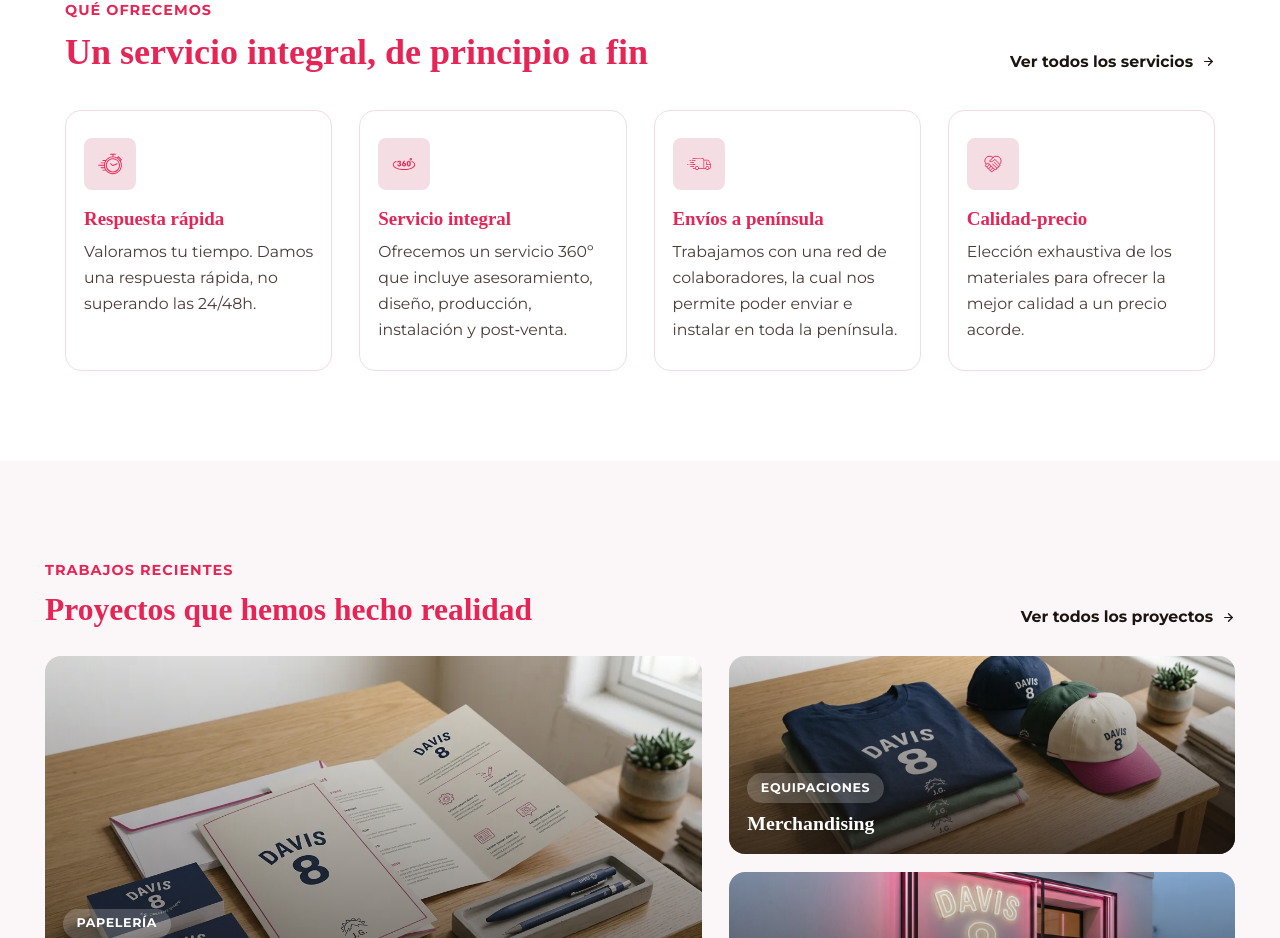
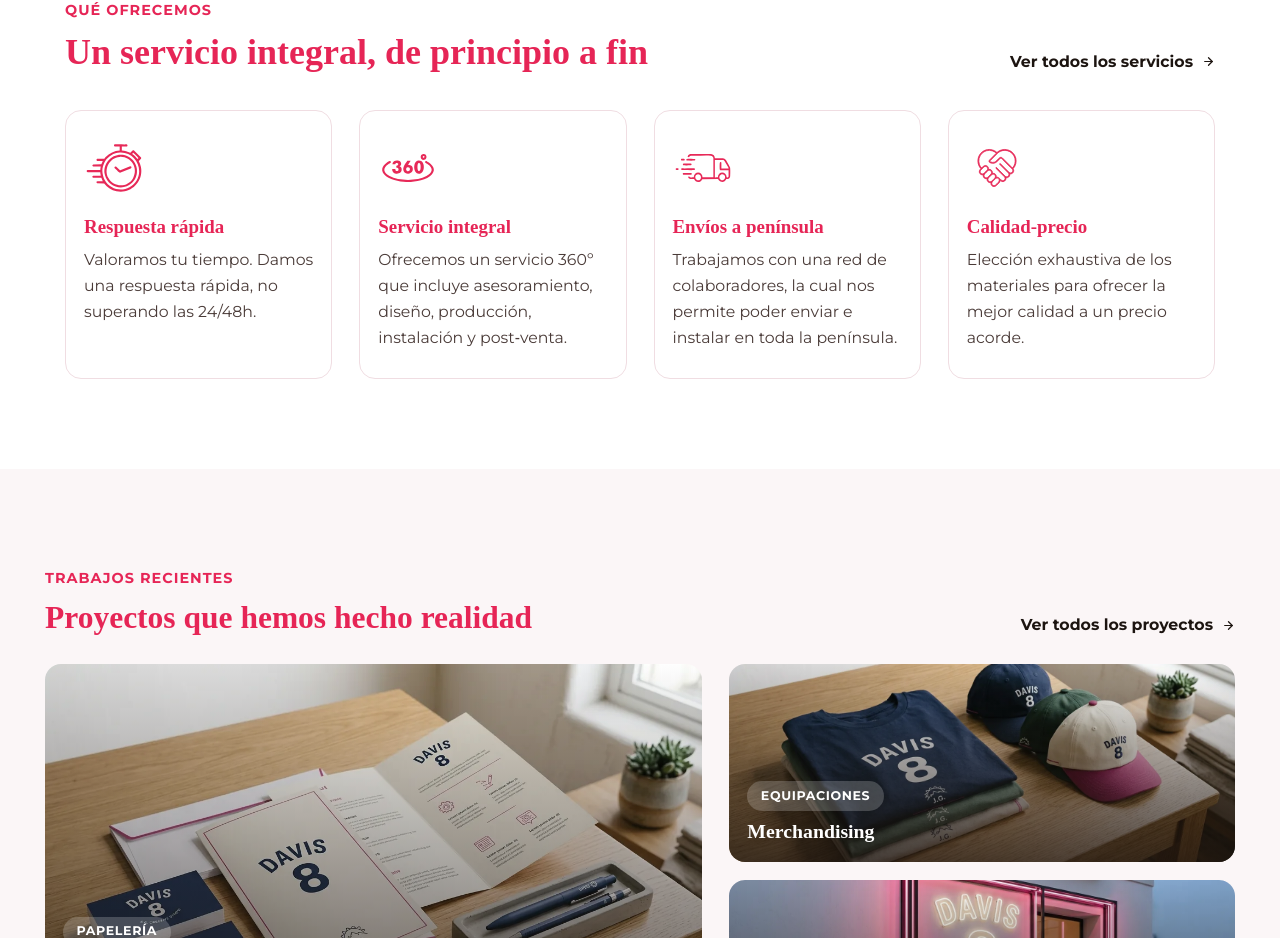
Before and after one commit to AidaG91/biquino-dev, a React (Vite) app: page / in a window 1280 px wide. Shown: the part 898-1836 px from the top of the page. Built offline with nearby package versions, Linux system fonts and the light colour scheme; a web font is replaced by a local one.

Commit message:
style: bigger icons with no background

```diff
--- a/src/components/servicesSection/ServicesSection.module.scss
+++ b/src/components/servicesSection/ServicesSection.module.scss
@@ -46,10 +46,9 @@
 }
 
 .cardIconTile {
-  width: 52px;
-  height: 52px;
+  width: 60px;
+  height: 60px;
   border-radius: v.$radius-md;
-  background-color: v.$color-tile-bg;
   display: flex;
   align-items: center;
   justify-content: center;
@@ -57,8 +56,6 @@
 }
 
 .cardIcon {
-  width: 26px;
-  height: 26px;
   display: block;
 }
 
```
Also changed, not shown: 1 other file (tests, documents, lock files or other folders).
